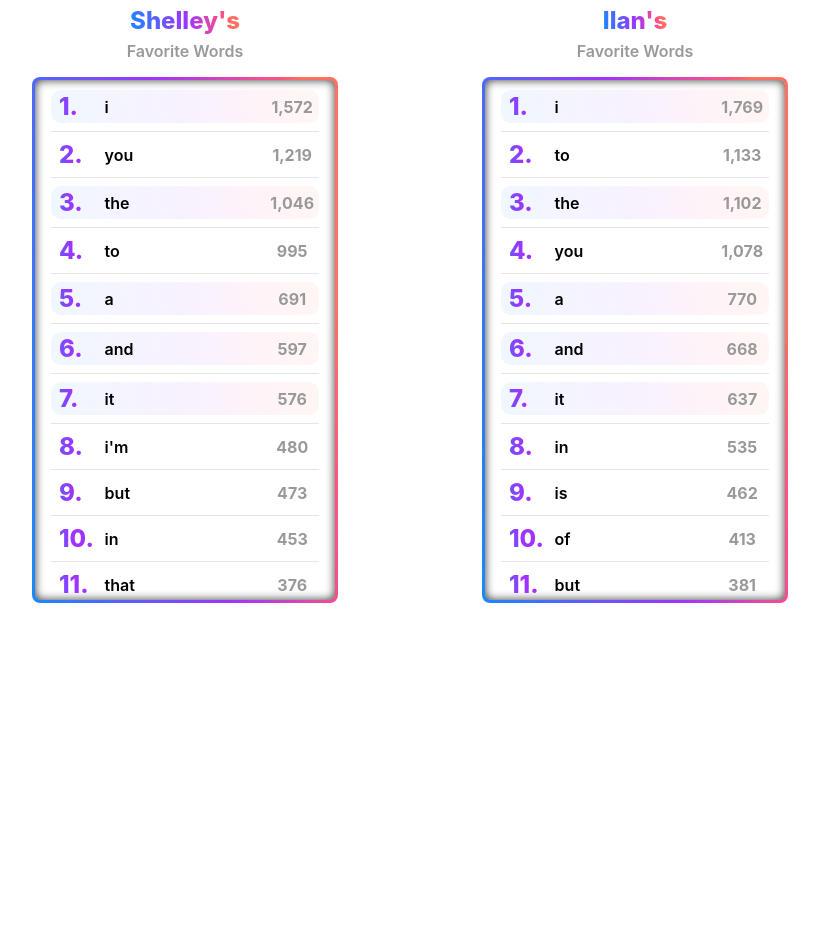
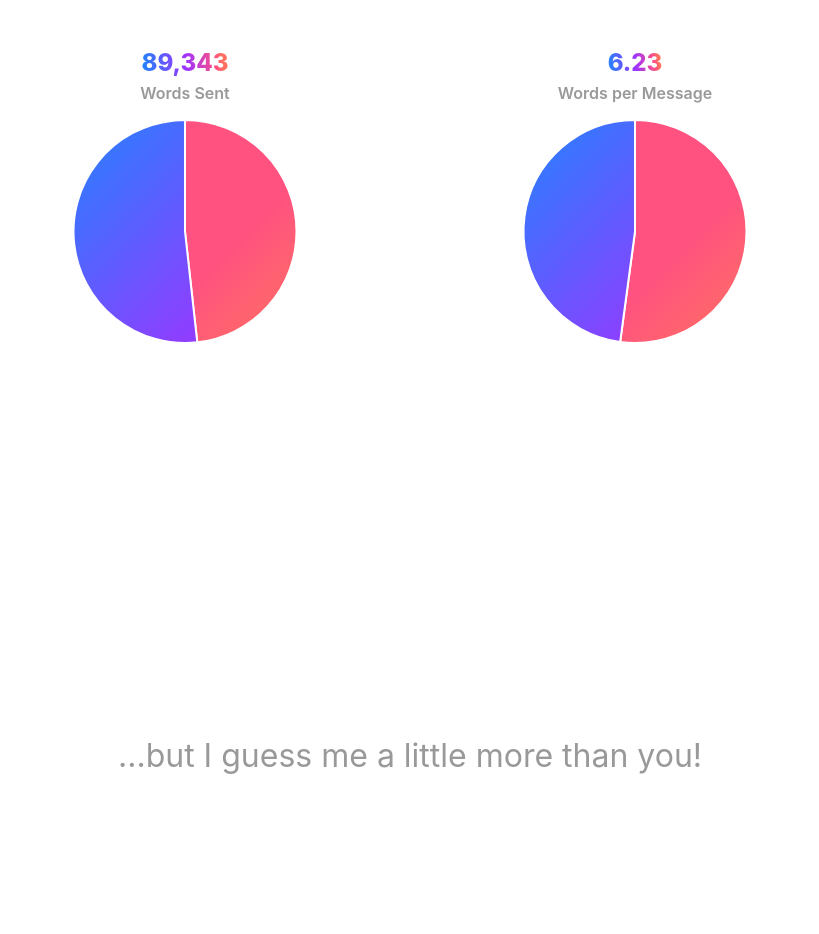
Before and after one commit to ibigio/messenger-stats, a React (Create React App) app: page / in a window 1280 px wide. Shown: the part 1558-2492 px from the top of the page, without its empty margins (230-1049 px from the left). Before the commit the page ends 2241 px from the top, so only its background shows below. Built offline with nearby package versions, Linux system fonts and the light colour scheme.

Commit message:
Added time of day chart.

```diff
--- a/src/App.js
+++ b/src/App.js
@@ -1,9 +1,10 @@
 import chat_data from './data/messages.json';
 import MyPie from './components/my_pie';
 import MyLine from './components/my_line';
+import MyBar from './components/my_bar';
 import WordList from './components/word_list';
 import styles from './App.module.css';
-import { getSeasonOf } from './util';
+import { getSeasonOf, formatHour } from './util';
 
 const names = chat_data.participants.map(p => p.name);
 const firstNames = names.map(n => n.split(' ')[0]);
@@ -19,6 +20,26 @@ const totalMessagesSent = names.map(name => (
     .filter(m => m.sender_name === name)
     .length
 ));
+
+const totalWordsSent = names.map(name => (
+  chat_data.messages
+    .filter(m => m.sender_name === name)
+    .filter(m => m.content)
+    .flatMap(m => m.content.split(' '))
+    .length
+));
+
+const wordsPerMessage = (() => {
+  const wordsPer = [];
+
+  for (let i = 0; i < names.length; i++) {
+    wordsPer.push(
+      Math.round(100 * totalWordsSent[i] / totalMessagesSent[i]) / 100
+      );
+  }
+
+  return wordsPer;
+})();
 
 const messagesOverTime = (() => {
   const dates = chat_data.messages
@@ -82,11 +103,26 @@ const wordEqs = (maxNum => {
       eqs[ilan[i].word] = true;
     }
   }
-
   return eqs;
 })(500);
 
-console.log(wordFreqs('Shelley Jain'));
+const getMessagesPerHour = (() => {
+
+  const counts = {};
+
+  chat_data.messages
+    .map(m => m.timestamp_ms)
+    .map(m => new Date(m))
+    .forEach(d => {
+      const hour = (d.getHours() + 3) % 24;
+      counts[hour] = counts[hour] ? counts[hour] + 1 : 1;
+    });
+
+    return {
+      hours: Object.keys(counts),
+      counts: Object.keys(counts).map(hour => counts[hour])
+    };
+})();
 
 const totalMessagesSentData = {
   units: totalMessagesSent.reduce((total, v) => total + v),
@@ -102,6 +138,20 @@ const totalBytesSentData = {
   labels: firstNames
 };
 
+const totalWordsSentData = {
+  units: totalWordsSent.reduce((total, v) => total + v),
+  title: "Words Sent",
+  values: totalWordsSent,
+  labels: firstNames
+};
+
+const wordsPerMessageData = {
+  units: (wordsPerMessage.reduce((total, v) => total + v) / wordsPerMessage.length).toFixed(2),
+  title: "Words per Message",
+  values: wordsPerMessage,
+  labels: firstNames
+};
+
 const messagesOverTimeData = {
   units: "",
   title: "Messages per Season",
@@ -109,6 +159,12 @@ const messagesOverTimeData = {
   labels: messagesOverTime.seasons,
 };
 
+const messagesPerHourData = {
+  units: "",
+  title: "Total Messages at Each Time of Day",
+  values: getMessagesPerHour.counts,
+  labels: getMessagesPerHour.hours.map(formatHour)
+};
 
 const App = () => {
 
@@ -117,14 +173,37 @@ const App = () => {
       <div className={styles.center}>
         <h1 className={styles.header} >Shelley and Ilan's Messenger Shenanigans</h1>
       </div>
+      <div className={styles.comment}>
+        Thought it'd be cool to do some scripting with our messenger chat to see what fun things I could find :)
+      </div>
+
+      <div className={styles.comment}>
+        Turns out we've texted a lot...
+      </div>
       <div className={styles.section}>
         <div className={styles.grid1}>
           <MyPie data={totalMessagesSentData} />
           <MyPie data={totalBytesSentData} />
+          <MyPie data={totalWordsSentData} />
+          <MyPie data={wordsPerMessageData} />
         </div>
+      </div>
+      <div className={styles.comment}>
+        ...but I guess me a little more than you!
+      </div>
+
+      <div className={styles.comment}>
+        Also I think we slowly figured out how to use our words more than texts...
       </div>
       <div className={styles.section}>
         <MyLine data={messagesOverTimeData} />
+      </div>
+      <div className={styles.comment}>
+        ...or we just stopped sending our solution code over messenger.
+      </div>
+
+      <div className={styles.comment}>
+        We have favorite words! In this section I like using Find to see how our words ranked. (It auto scrolls when you do.)
       </div>
       <div className={styles.section}>
         <div className={styles.wordListGrid}>
@@ -136,6 +215,16 @@ const App = () => {
           </div>
         </div>
       </div>
+      <div className={styles.comment}>
+        I stopped it at 500 because it was breaking the site. Your 500th is wya?, btw. And we like never used btw, btw.
+      </div>
+
+      <div className={styles.comment}>
+        And we were like defintely not having it at 5am.
+      </div>
+      <div className={styles.section}>
+        <MyBar data={messagesPerHourData} />
+      </div>
 
     </div>
   </>
--- a/src/App.module.css
+++ b/src/App.module.css
@@ -19,8 +19,18 @@
 }
 
 .section {
-  padding: 80px 0;
+  padding: 160px 0;
   margin: 0 auto;
+}
+
+.comment{
+  padding: 160px 0;
+  margin: 0 auto;
+  text-align: center;
+  color: rgba(153, 153, 153, 1);
+  font-weight: 400;
+  font-size: 32px;
+  max-width: 600px;
 }
 
 .grid1 {
--- /dev/null
+++ b/src/components/my_bar.js
@@ -0,0 +1,47 @@
+import { Bar } from 'react-chartjs-2';
+import styles from './my_pie.module.css';
+import { numberWithCommas } from '../util';
+
+export default function MyBar({ data }) {
+
+    const { title, units, values, labels } = data;
+
+    const start1 = 0;
+    const end1 = 700;
+
+    const dataFunc = canvas => {
+        const ctx = canvas.getContext("2d");
+        const gradient = ctx.createLinearGradient(start1, start1, end1, end1);
+        gradient.addColorStop(0, '#0099ff');
+        gradient.addColorStop(0.5, '#a033ff');
+        gradient.addColorStop(0.8, '#ff5280');
+        gradient.addColorStop(0.9, '#ff7061');
+        return {
+            labels: labels,
+            datasets: [{
+                data: values,
+                backgroundColor: gradient,
+            }],
+        }
+    };
+
+    const options = {
+        legend: {
+            display: false
+        },
+        plugins: {
+            deferred: { yOffset: '80%' }
+        }
+    }
+
+    return (
+        <div>
+            <p className={styles.title}>
+                <div className={styles.colorful}>{numberWithCommas(units)}</div> <br /> {title}
+            </p>
+            <div>
+                <Bar data={dataFunc} options={options} />
+            </div>
+        </div>
+    );
+}
--- a/src/components/my_pie.js
+++ b/src/components/my_pie.js
@@ -45,7 +45,7 @@ export default function MyPie({ data }) {
     }
 
     return (
-        <div>
+        <div className={styles.pie_container}>
             <p className={styles.title}>
                 <div className={styles.colorful}>{numberWithCommas(units)}</div> <br /> {title}
             </p>
--- a/src/components/my_pie.module.css
+++ b/src/components/my_pie.module.css
@@ -14,6 +14,6 @@
   font-size: 24px;
 }
 
-.chart_container {
-    background-color: #0099ff;
+.pie_container {
+    margin-bottom: 32px;
 }
--- a/src/components/word_list.js
+++ b/src/components/word_list.js
@@ -1,12 +1,12 @@
 import styles from './word_list.module.css';
-import { numberWithCommas } from '../util';
+import { numberWithCommas, unpack } from '../util';
 
 const Entry = ({ word, count, index, isEqual }) => (
     <div>
         <div className={isEqual ? styles.equal : ''}>
             <div className={styles.grid}>
                 <span className={styles.colorful}>{index}.</span>
-                <span className={styles.word}> {word} </span>
+                <span className={styles.word}> {decodeURIComponent(escape(word))} </span>
                 <span className={styles.count} >{numberWithCommas(count)}</span>
             </div>
         </div>
@@ -16,6 +16,7 @@ const Entry = ({ word, count, index, isEqual }) => (
 
 const WordList = ({ wordFreqs, firstName, eqs }) => (
     <div>
+        {console.log(wordFreqs.slice(0, 50).map(wf => unpack(wf.word)))}
         <div className={styles.title}>
             <div className={styles.colorful2}>
                 {firstName}'s
--- a/src/util.js
+++ b/src/util.js
@@ -28,4 +28,42 @@ const getSeasonOf = date => {
     return monthToSeason(date.getMonth());// + " " + date.getFullYear() % 1000;
 };
 
-export { numberWithCommas, monthToSeason, getSeasonOf };
+const formatHour = hour => {
+    let h = hour % 12;
+    if (h == 0) h = 12;
+
+    const suffix = hour > 11 ? 'pm' : 'am';
+
+    return h + '' + suffix;
+}
+
+function unpack ( str ) {
+    var ch, st, re = [];
+    for (var i = 0; i < str.length; i++ ) {
+      ch = str.charCodeAt(i);  // get char
+      st = [];                 // set up "stack"
+      do {
+        st.push( ch & 0xFF );  // push byte to stack
+        ch = ch >> 8;          // shift value down by 1 byte
+      }
+      while ( ch );
+      // add stack contents to result
+      // done because chars have "wrong" endianness
+      re = re.concat( st.reverse() );
+    }
+    // return an array of bytes
+    return re;
+  }
+
+// function unpack(str) {
+//     var bytes = [];
+//     for(var i = 0; i < str.length; i++) {
+//         var char = str.charCodeAt(i);
+//         bytes.push(char >>> 8);
+//         bytes.push(char & 0xFF);
+//     }
+//     return bytes;
+// }
+
+
+export { numberWithCommas, getSeasonOf, formatHour, unpack};
```
